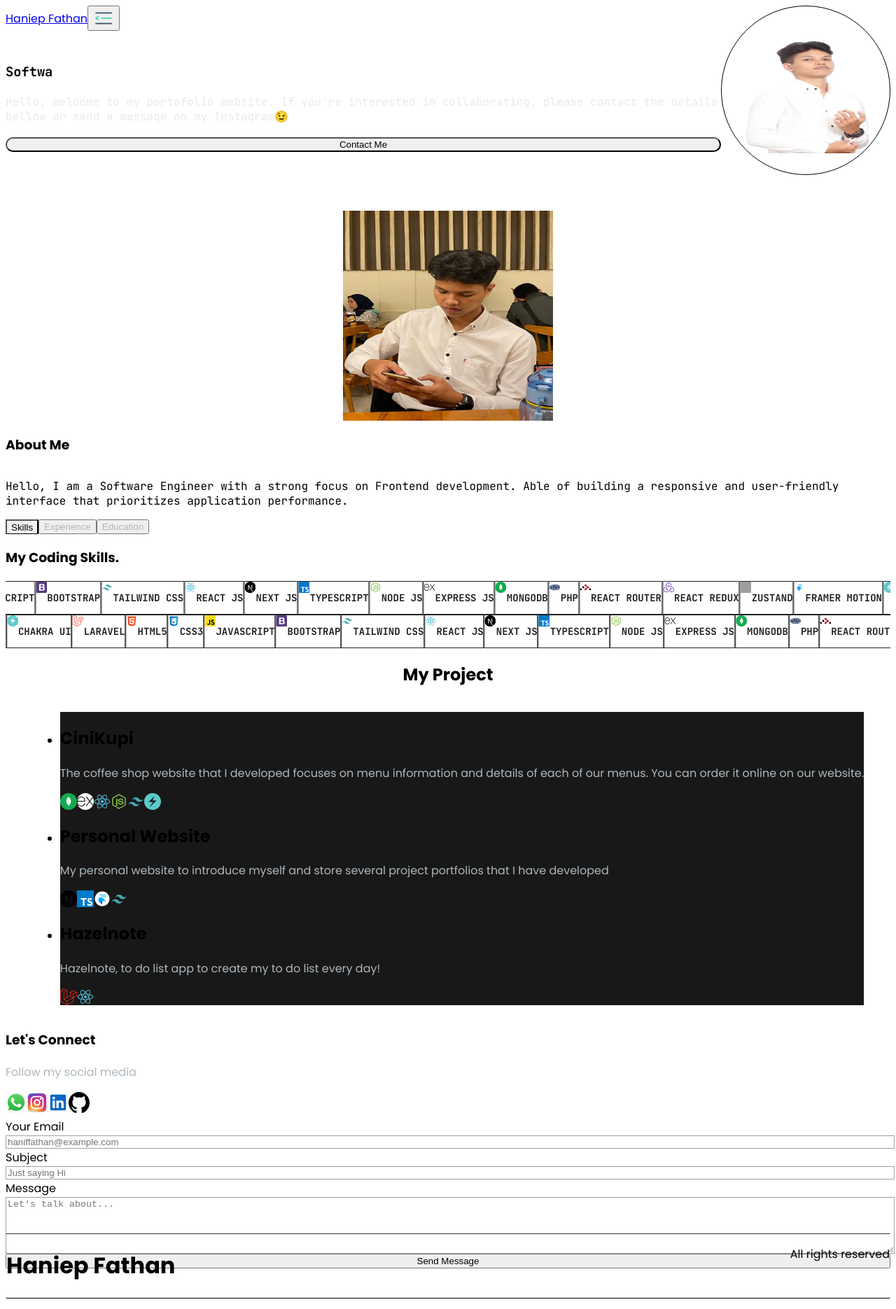
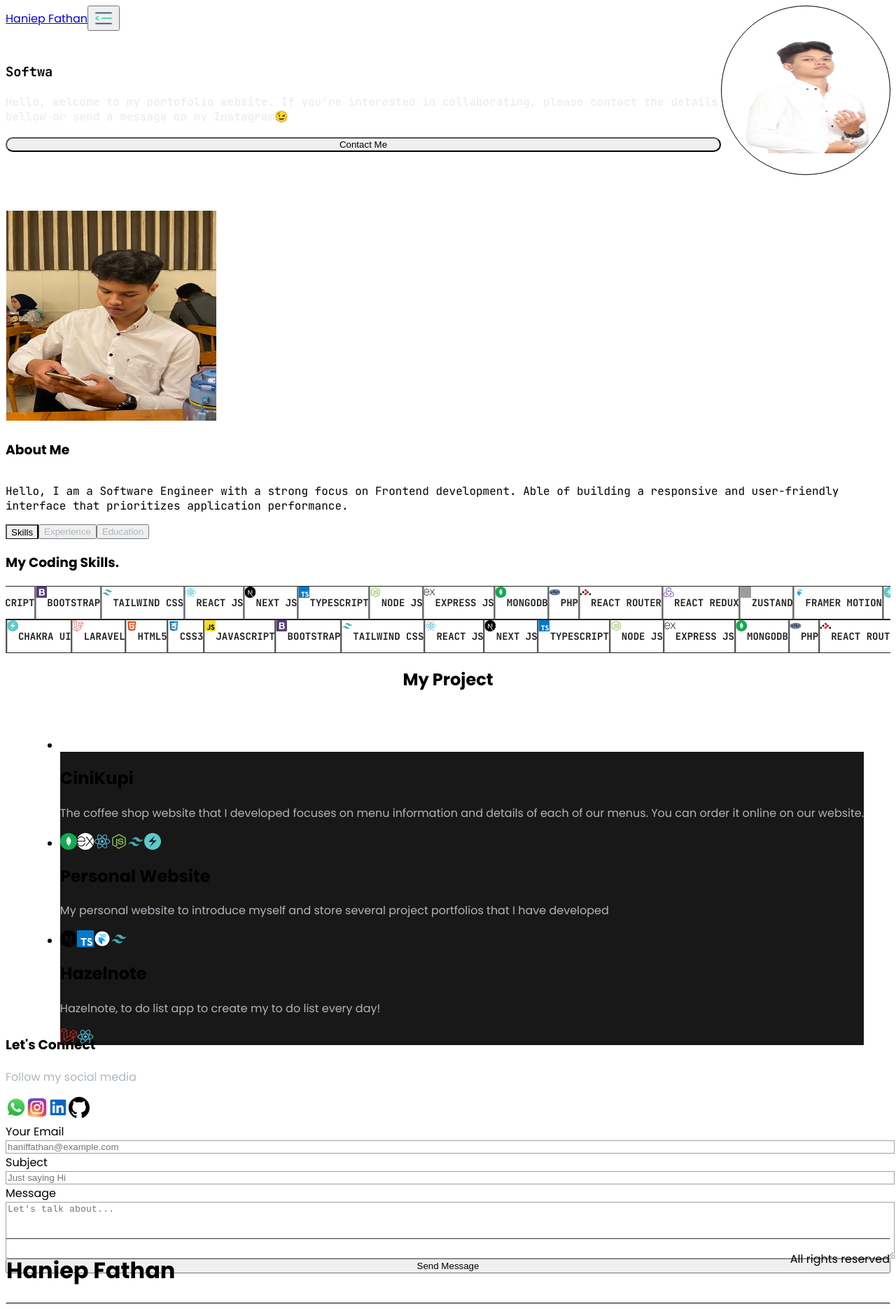
Before and after one commit to HanifFathan10/portofolio-nextjs, a Next.js app: page / in a window 1280 px wide. Shown: the whole page at 70% size. Built offline with nearby package versions, Linux system fonts and the light colour scheme; grey boxes are pictures that could not be loaded.

Commit message:
refactor: update animation to per component & update img project

```diff
--- a/src/components/AboutSection/AboutSection.tsx
+++ b/src/components/AboutSection/AboutSection.tsx
@@ -189,10 +189,10 @@ const AboutSection = ({ id }: { id: string }) => {
     },
   ];
   return (
-    <Reveal>
-      <section
-        className="md:grid md:grid-cols-2 gap-8 flex flex-col items-start p-8 xl:gap-16 sm:py-16 xl:px-16 justify-center text-white mt-20 mb-20 sm:mt-20"
-        id={id}>
+    <section
+      className="md:grid md:grid-cols-2 gap-8 flex flex-col items-start p-8 xl:gap-16 sm:py-16 xl:px-16 justify-center text-white mb-20 sm:mt-20"
+      id={id}>
+      <Reveal>
         <Image
           src={"/img/about.webp"}
           alt="about"
@@ -201,6 +201,8 @@ const AboutSection = ({ id }: { id: string }) => {
           fetchPriority="high"
           className="rounded-lg border border-fuchsia-500 shadow-sky-500 shadow-2xl bg-cover bg-center place-self-center"
         />
+      </Reveal>
+      <Reveal>
         <div className="w-full mt-20 md:mt-0 text-lg flex flex-col ">
           <h1 className="text-3xl md:text-4xl font-bold text-white mb-4">
             About Me
@@ -232,8 +234,8 @@ const AboutSection = ({ id }: { id: string }) => {
           </div>
           {TAB_DATA.find((t) => t.id === tab)?.content}
         </div>
-      </section>
-    </Reveal>
+      </Reveal>
+    </section>
   );
 };
 
--- a/src/components/EmailSection/EmailSection.tsx
+++ b/src/components/EmailSection/EmailSection.tsx
@@ -59,11 +59,11 @@ const EmailSection = ({ id }: { id: string }) => {
   }, [isMessageSent]);
 
   return (
-    <Reveal>
-      <section
-        className="grid md:grid-cols-2 my-12 md:md-12 py-24 gap-4 relative px-16"
-        id={id}>
-        <div className="bg-[radial-gradient(ellipse_at_center,_var(--tw-gradient-stops))] from-sky-500 to-transparent rounded-full h-80 w-80 z-0 blur-lg absolute top-3/4 -left-4 mt-24 md:mt-0 transform -translate-x-1/2 -translate-y-1/2"></div>
+    <section
+      className="grid md:grid-cols-2 my-12 md:md-12 py-24 gap-4 relative px-16"
+      id={id}>
+      <div className="bg-[radial-gradient(ellipse_at_center,_var(--tw-gradient-stops))] from-sky-500 to-transparent rounded-full h-80 w-80 z-0 blur-lg absolute top-3/4 -left-4 mt-24 md:mt-0 transform -translate-x-1/2 -translate-y-1/2" />
+      <Reveal>
         <div className="z-10 mb-10 md:mb-0">
           <h1 className="font-bold text-white my-2">Let's Connect</h1>
           <p className="text-[#ADB7BE] mb-4 max-w-md">Follow my social media</p>
@@ -102,6 +102,8 @@ const EmailSection = ({ id }: { id: string }) => {
             </Link>
           </div>
         </div>
+      </Reveal>
+      <Reveal>
         <form
           ref={form}
           onSubmit={sendEmail}
@@ -174,8 +176,8 @@ const EmailSection = ({ id }: { id: string }) => {
             )}
           </div>
         </form>
-      </section>
-    </Reveal>
+      </Reveal>
+    </section>
   );
 };
 
--- a/src/components/ProjectsSection/ProjectCart.tsx
+++ b/src/components/ProjectsSection/ProjectCart.tsx
@@ -3,6 +3,7 @@ import React, { Key, ReactNode } from "react";
 import Link from "next/link";
 import Image from "next/image";
 import { Iproject } from "@/libs/interface";
+import { Reveal } from "../Reveal";
 
 const ProjectCart = ({
   imgUrl,
@@ -13,6 +14,7 @@ const ProjectCart = ({
   techStack,
 }: Iproject) => {
   return (
+    <Reveal>
       <section className="max-w-xs md:max-w-xl">
         <div
           className="h-52 md:h-72 rounded-t-xl relative group"
@@ -64,6 +66,7 @@ const ProjectCart = ({
           </div>
         </div>
       </section>
+    </Reveal>
   );
 };
 
```
Also changed, not shown: public/img/project/web-personal.webp. Lines whose indentation alone changed are shown as unchanged.
